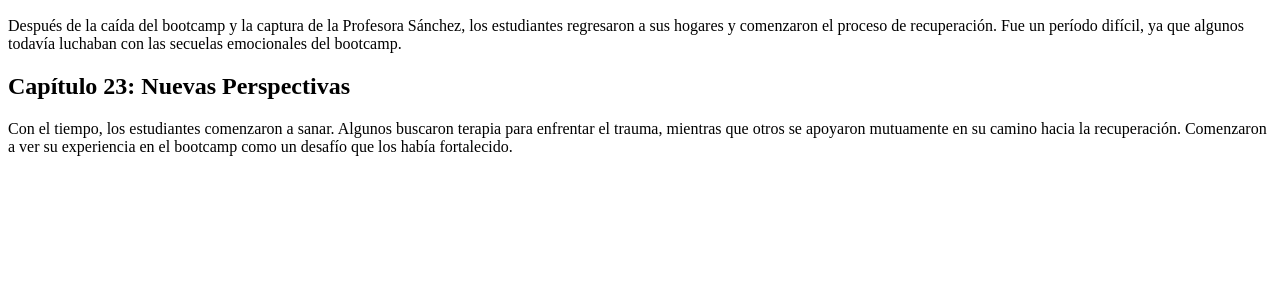
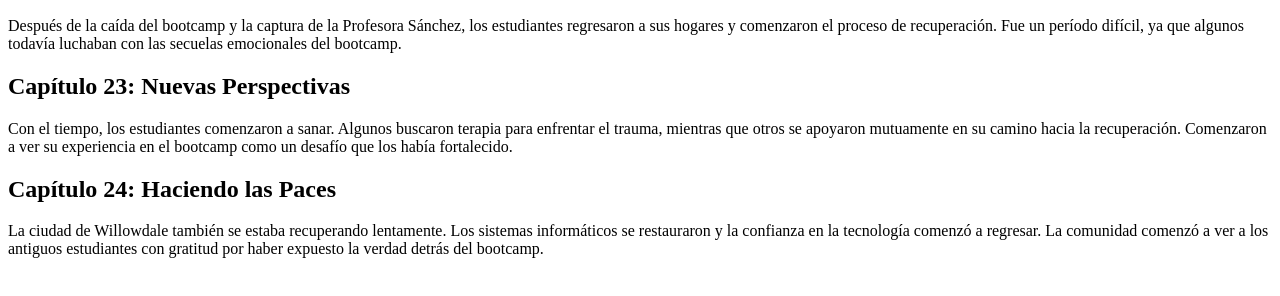
Before and after one commit to Horosh97/202309-w4ch1-daniel-andreu, a plain HTML site: page season08.html in a window 1280 px wide. Shown: the part 110-406 px from the top of the page. Drawn offline with Linux system fonts and the light colour scheme.

Commit message:
Add third episode to season08.html

```diff
--- a/season08.html
+++ b/season08.html
@@ -27,6 +27,13 @@
         un
         desafío que los había fortalecido.</p>
     </article>
+    <article>
+      <h2>Capítulo 24: Haciendo las Paces</h2>
+      <p>La ciudad de Willowdale también se estaba recuperando lentamente. Los sistemas informáticos se restauraron y la
+        confianza en la tecnología comenzó a regresar. La comunidad comenzó a ver a los antiguos estudiantes con
+        gratitud por
+        haber expuesto la verdad detrás del bootcamp.</p>
+    </article>
 
   </section>
 </body>
```
